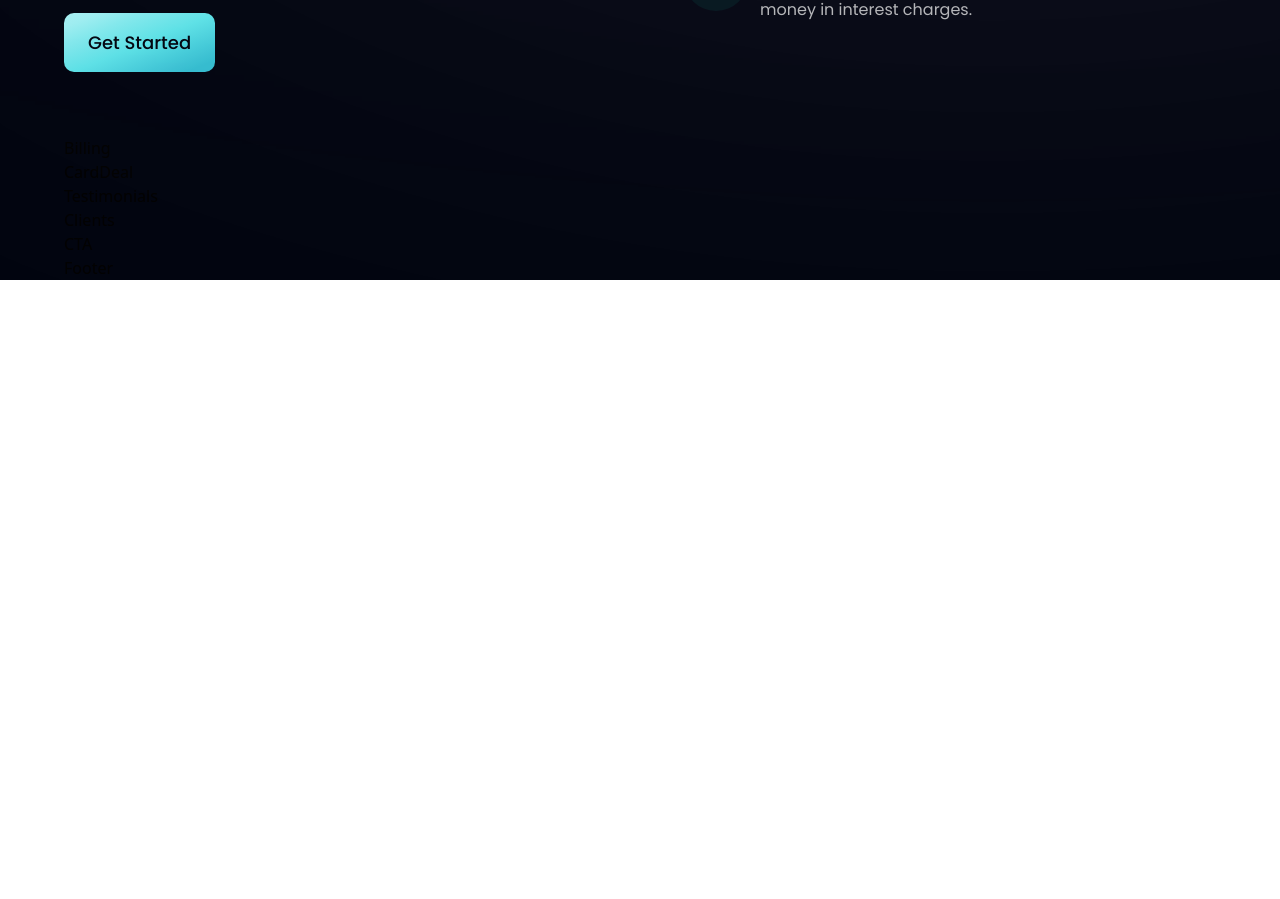
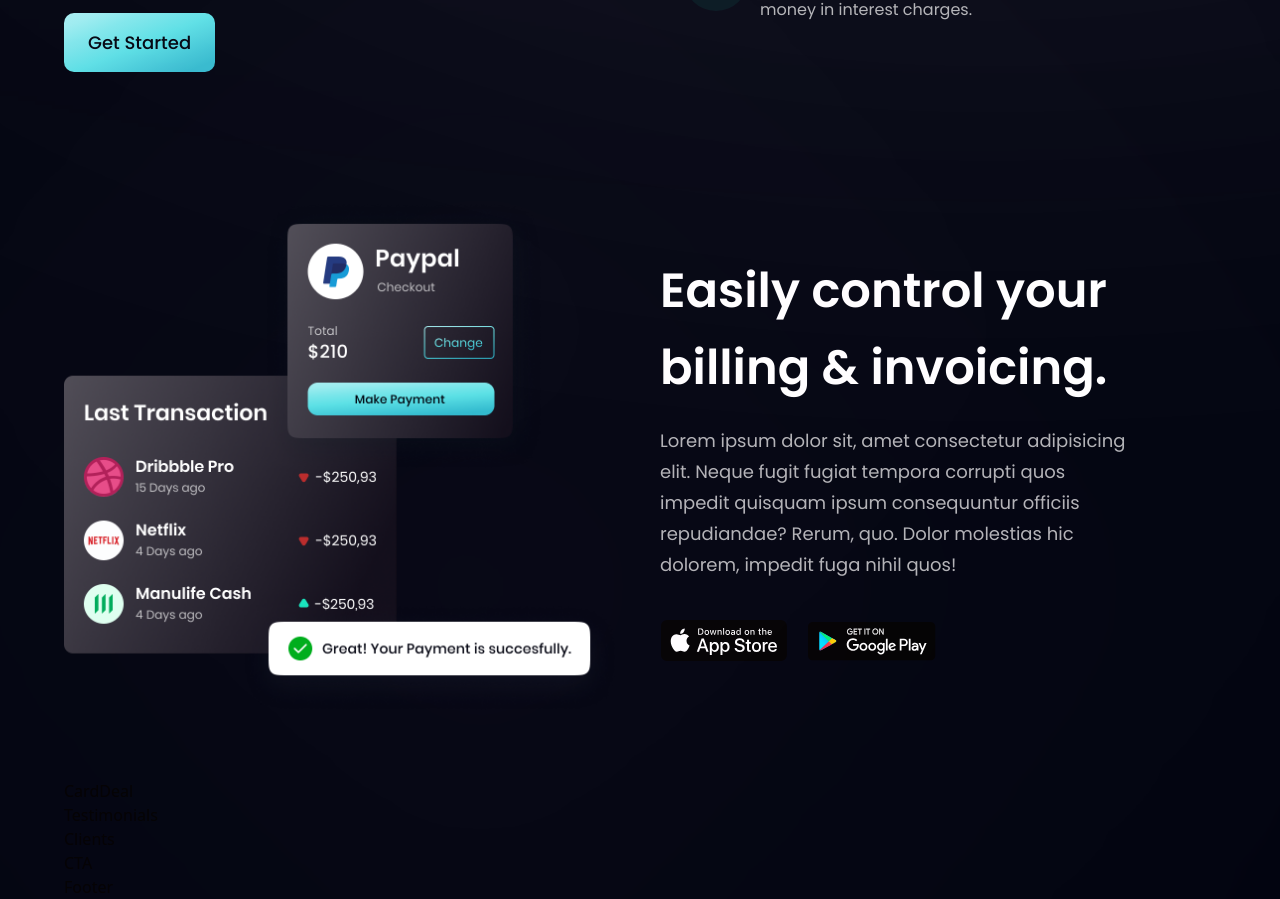
Before and after one commit to bradleyshazima/reactBankApp, a React (Vite) app: page / in a window 1280 px wide. Shown: the part 1410-2309 px from the top of the page. Before the commit the page ends 1690 px from the top, so only its background shows below. Built offline with nearby package versions, Linux system fonts and the light colour scheme.

Commit message:
Completed the Billing section, tweaked the index.css and made body overflow-x to hidden

```diff
--- a/src/components/Billing.jsx
+++ b/src/components/Billing.jsx
@@ -1,9 +1,27 @@
-import React from 'react'
+import React from 'react';
 
-const Billing = () => {
-  return (
-    <div>Billing</div>
-  )
-}
+import { apple, bill, google } from '../assets';
+import styles, {layout} from '../style';
+
+const Billing = () =>  (
+  <section id='product' className={layout.sectionReverse}>
+    <div className={layout.sectionImgReverse}>
+      <img src={bill} alt="billing" className='w-[100%] h-[100%] relative z-[5]' />
+
+      <div className='absolute z-[3] left-1/2 top-0 w-[50%] h-[50%] rounded-full white__gradient' />
+      <div className='absolute z-[0] left-1/2 bottom-0 w-[50%] h-[50%] rounded-full pink__gradient' />
+    </div>
+
+    <div className={layout.sectionInfo}>
+      <h2 className={styles.heading2}>Easily control your <br className='sm:block hidden' /> billing & invoicing.</h2>
+      <p className={`${styles.paragraph} max-w-[470px] mt-5`}>Lorem ipsum dolor sit, amet consectetur adipisicing elit. Neque fugit fugiat tempora corrupti quos impedit quisquam ipsum consequuntur officiis repudiandae? Rerum, quo. Dolor molestias hic dolorem, impedit fuga nihil quos!</p>
+
+      <div className='flex flex-row flex-wrap sm:mt-10 mt-6'>
+        <img src={apple} alt="apple_store" className='w-[128px] h-[42px] object-contain mr-5 cursor-pointer' />
+        <img src={google} alt="google_play" className='w-[128px] h-[42px] object-contain mr-5 cursor-pointer' />
+      </div>
+    </div>
+  </section>
+)
 
 export default Billing
--- a/src/index.css
+++ b/src/index.css
@@ -18,6 +18,10 @@
 
 * {
   scroll-behavior: smooth;
+}
+
+body {
+  overflow-x: hidden;
 }
 
 .text-gradient {
```
